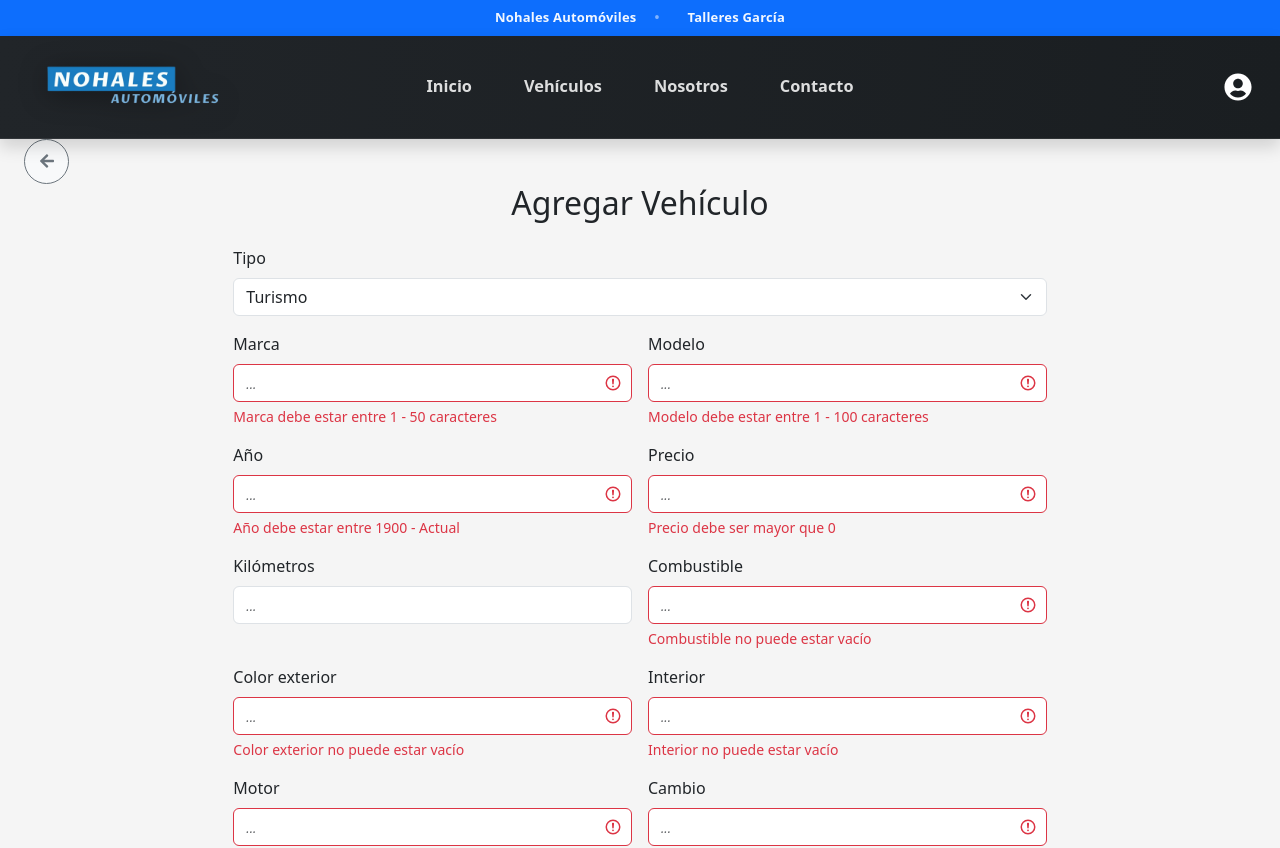
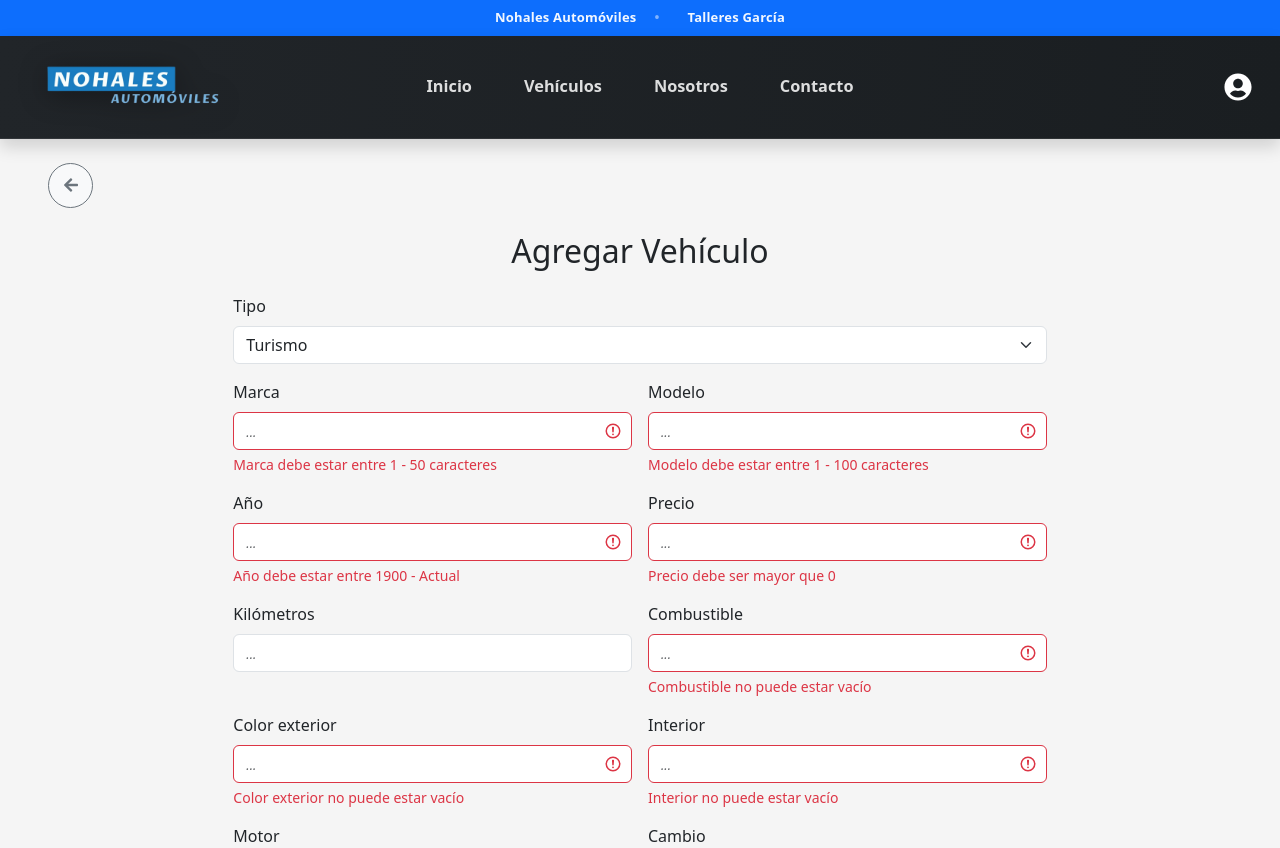
Before and after one commit to JorP2/concesionario-web, a React (Create React App) app in the folder frontend/: page /administrador/vehiculo-form in a window 1280 px wide. Shown: the top 848 px of the page. Built offline with nearby package versions, Linux system fonts and the light colour scheme.

Commit message:
Cambios minimos en formulario vehiculo

```diff
--- a/frontend/src/pages/VehiculoFormulario.jsx
+++ b/frontend/src/pages/VehiculoFormulario.jsx
@@ -177,7 +177,7 @@ function VehiculoFormulario() {
     <>
       <div className="containear-fluid px-4">
         <button
-          className="btn btn-light btn-outline-secondary rounded-circle d-flex align-items-center justify-content-center"
+          className="btn btn-light btn-outline-secondary rounded-circle d-flex align-items-center justify-content-center m-4"
           onClick={() => navigate(-1)}
           style={{ width: "45px", height: "45px" }}
         >
@@ -267,7 +267,7 @@ function VehiculoFormulario() {
                   <input
                     type="number"
                     placeholder="..."
-                    className={`form-control ${vehiculo.anio <= 1900 || vehiculo.anio > Date.now().getFullYear() ? "is-invalid" : "is-valid"}`}
+                    className={`form-control ${vehiculo.anio <= 1900 || vehiculo.anio > new Date().getFullYear() ? "is-invalid" : "is-valid"}`}
                     name="anio"
                     value={vehiculo.anio}
                     onChange={handleChange}
@@ -275,12 +275,13 @@ function VehiculoFormulario() {
                     max={new Date().getFullYear()}
                     required
                   />
-                  {(vehiculo.anio < 1900 || vehiculo.anio > Date.now().getFullYear()) && (
+                  {(vehiculo.anio < 1900 || vehiculo.anio > new Date().getFullYear()) && (
                     <div className="invalid-feedback d-block">
                       Año debe estar entre 1900 - Actual
                     </div>
                   )}
                 </div>
+
                 <div className="col-6">
                   <label className="form-label">Precio</label>
                   <input
@@ -613,7 +614,7 @@ function VehiculoFormulario() {
                         value={vehiculo.precioOferta}
                         onChange={handleChange}
                         max={vehiculo.precio} // no puede ser mayor que el precio original
-                        placeholder={`Máx. €${vehiculo.precio}`}
+                        placeholder={`${vehiculo.precio}€`}
                       />
                     </div>
                     <div className="col-6">
```
